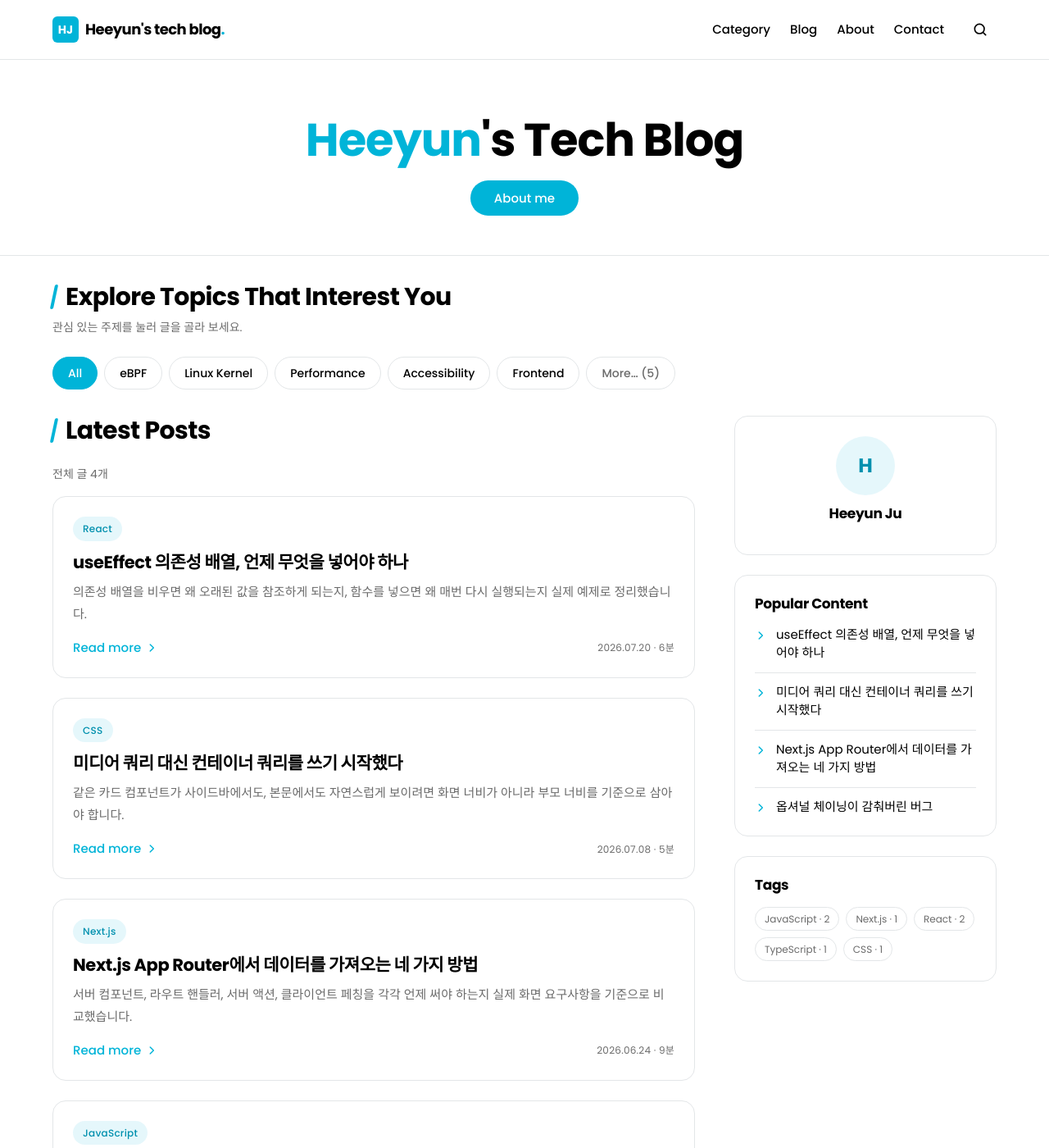
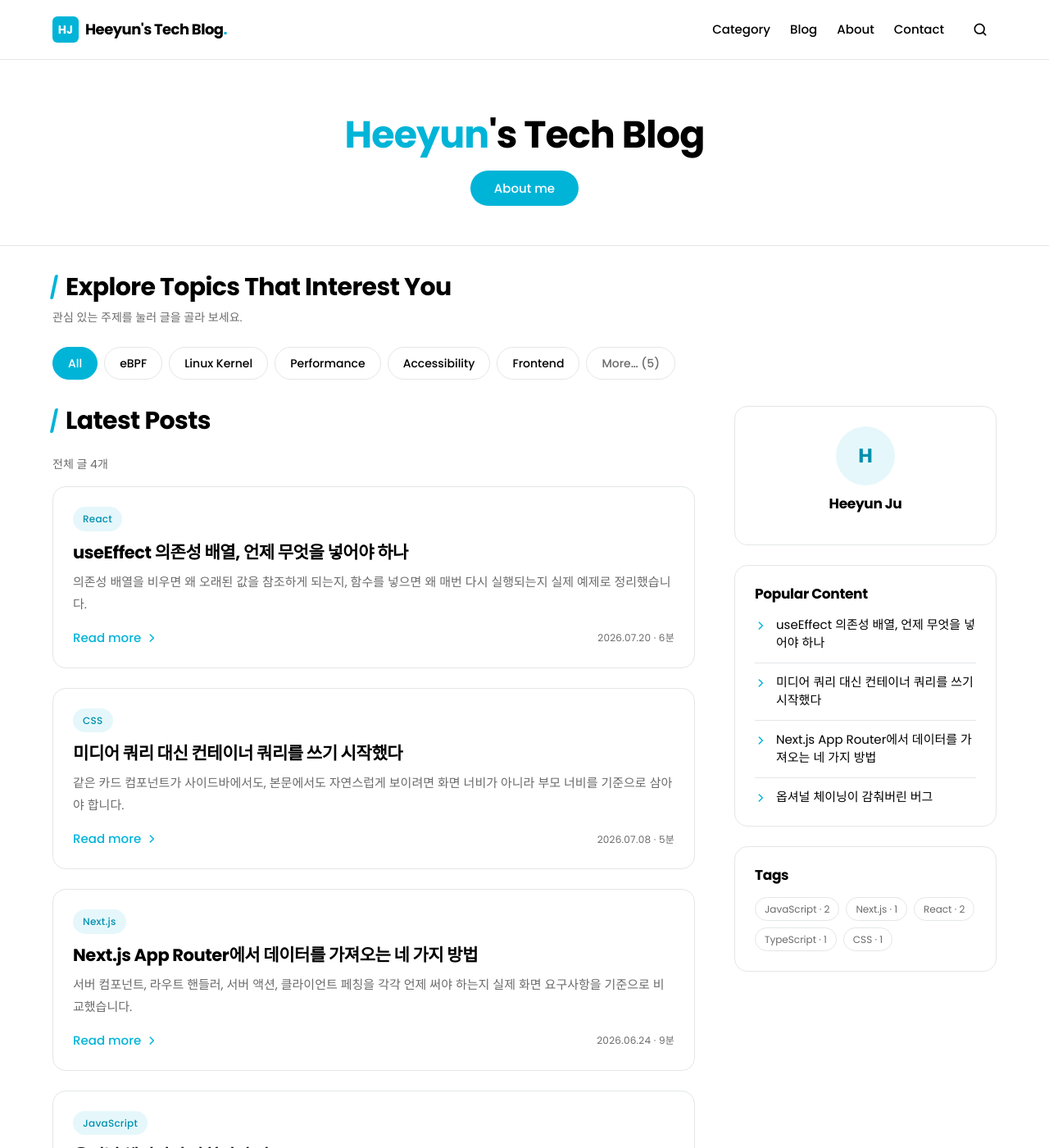
Before and after one commit to gmldbs3104/gmldbs3104.github.io, a Jekyll site: the page built from index.html, in a window 1280 px wide and 1400 px high. Shown: the whole window at 82% size. Built offline with Jekyll 4.4.1, drawn with Linux system fonts in a browser that asks for light colours; some web fonts are replaced; some of the changed text lies outside the part shown.

Commit message:
Capitalize site title and shrink hero font by 10px

```diff
--- a/_config.yml
+++ b/_config.yml
@@ -1,7 +1,7 @@
 # ---------------------------------------------------------------
 # 사이트 기본 정보
 # ---------------------------------------------------------------
-title: "Heeyun's tech blog"
+title: "Heeyun's Tech Blog"
 # tagline: "커널부터 화면까지, 시스템을 들여다보는 기록"
 # description: "eBPF로 운영체제 동작을 관찰하고, 접근성 있는 인터페이스를 만듭니다."
 author:
--- a/assets/css/main.css
+++ b/assets/css/main.css
@@ -37,7 +37,7 @@
   --font-mono: "SFMono-Regular", ui-monospace, "JetBrains Mono", Menlo,
                Consolas, monospace;
 
-  --fs-hero:    clamp(2.25rem, 5.2vw, 3.5rem);   /* 36 → 56 */
+  --fs-hero:    clamp(1.625rem, calc(5.2vw - 10px), 2.875rem);   /* 26 → 46 */
   --fs-h1:      clamp(1.875rem, 3.6vw, 2.5rem);  /* 30 → 40 */
   --fs-h2:      clamp(1.5rem, 2.6vw, 1.875rem);  /* 24 → 30 */
   --fs-h3:      1.25rem;
```
